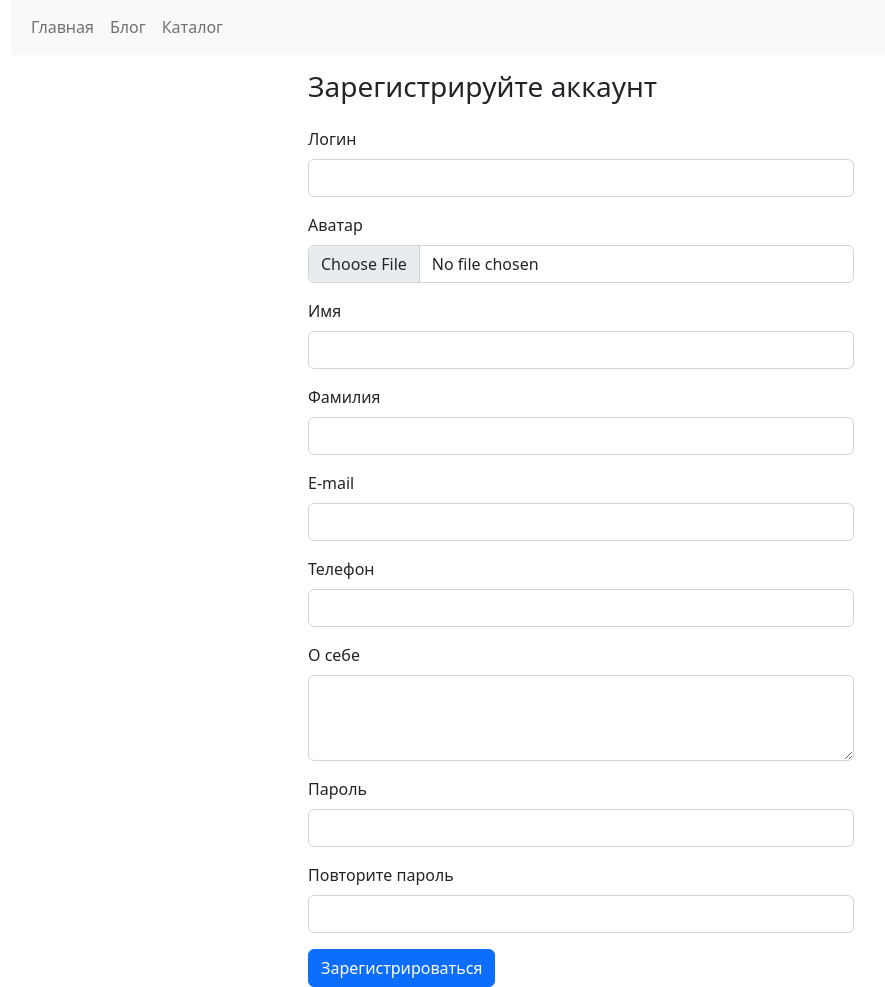
After one commit to Fecaloid/sad-store, a Django app: page /user/register/ in a window 1280 px wide. The commit adds this page. Shown: the part 226-1213 px from the top of the page, without its empty margins (59-944 px from the left). Run offline with Django 4.2, Linux system fonts and the light colour scheme; parts of the project's set-up code (start-up, migrations or seed data) failed here and were passed over.

Commit message:
about user

```diff
--- a/apps/user/admin.py
+++ b/apps/user/admin.py
@@ -12,7 +12,7 @@ admin.site.unregister(Group)
 class UserAdmin(UserAdmin):
     fieldsets = (
         (None, {"fields": ("username", "password")}),
-        (_("Personal info"), {"fields": ("first_name", "last_name", "email", 'phone', 'image_tag', 'image')}),
+        (_("Personal info"), {"fields": ("first_name", "last_name", "email", 'phone', 'image_tag', 'image', 'about')}),
         (
             _("Permissions"),
             {
--- a/apps/user/forms.py
+++ b/apps/user/forms.py
@@ -1,6 +1,31 @@
+
 from django import forms
+
+from apps.user.models import User
 
 
 class LoginForm(forms.Form):
     username = forms.CharField()
     password = forms.CharField(widget=forms.PasswordInput)
+
+
+class RegisterForm(forms.ModelForm):
+    password_confirm = forms.CharField(widget=forms.PasswordInput)
+
+    class Meta:
+        model = User
+        fields = ['username', 'image', 'first_name', 'last_name', 'email', 'phone',
+                  'about', 'password', 'password_confirm']
+
+    def clean_email(self):
+        cleaned_data = self.cleaned_data
+        user = User.objects.filter(email=cleaned_data['email'])
+        if user:
+            raise forms.ValidationError('Пользователь с таким E-mail существует')
+        return cleaned_data['email']
+
+    def clean_password_confirm(self):
+        cleaned_data = self.cleaned_data
+        if cleaned_data['password'] != cleaned_data['password_confirm']:
+            raise forms.ValidationError('Пароли не совпадают')
+        return cleaned_data['password_confirm']
--- a/apps/user/models.py
+++ b/apps/user/models.py
@@ -24,6 +24,7 @@ class User(AbstractUser):
         format='JPEG',
         options={'quality': 100}
     )
+    about = models.TextField(verbose_name='О себе', blank=True, null=True)
 
     def image_tag_thumbnail(self):
         if self.image:
--- a/apps/user/urls.py
+++ b/apps/user/urls.py
@@ -5,4 +5,5 @@ from apps.user import views
 urlpatterns = [
     path('login/', views.user_login, name='login'),
     path('logout/', views.user_logout, name='logout'),
+    path('register/', views.user_register, name='register'),
 ]
--- a/apps/user/views.py
+++ b/apps/user/views.py
@@ -1,6 +1,6 @@
 from django.shortcuts import render, redirect
 from django.contrib.auth import authenticate, login, logout
-from apps.user.forms import LoginForm
+from apps.user.forms import LoginForm, RegisterForm
 from django.http import HttpResponseRedirect
 from django.urls import reverse
 
@@ -29,3 +29,19 @@ def user_login(request):
 def user_logout(request):
     logout(request)
     return redirect('home')
+
+
+def user_register(request):
+    error = None
+    next_page = request.GET.get('next', reverse('home'))
+    if request.method == 'POST':
+        form = RegisterForm(request.POST, request.FILES)
+        if form.is_valid():
+            user = form.save(commit=False)
+            user.set_password(form.cleaned_data['password'])
+            user.save()
+            return render(request, 'user/welcome.html', {'user': user, 'next_page': next_page})
+        error = form.errors
+    else:
+        form = RegisterForm()
+    return render(request, 'user/register.html', {'form': form, 'error': error})
--- a/templates/base.html
+++ b/templates/base.html
@@ -36,9 +36,9 @@
                 <br>
                 <p class="text-danger text-end">Довольно грустно, но что-то найдется...</p>
                 {% if request.user.is_authenticated %}
-                    <p class="text-end">Привет {{ request.user.username }} (<a href="{% url 'logout' %}">Выйти</a>)</p>
+                    <p class="text-end">Привет {{ request.user.username}} (<a href="{% url 'logout' %}">Выйти</a>)</p>
                 {% else %}
-                    <p class="text-end"><a href="{% url 'login' %}?next={{ request.path }}">Войти</a></p>
+                    <p class="text-end"><a href="{% url 'login' %}?next={% if request.GET.next %}{{ request.GET.next }}{% else %}{{ request.path }}{% endif %}">Войти</a> или <a href="{% url 'register' %}?next={{ request.path }}">Зарегистрироваться</a></p>
                 {% endif %}
             </div>
         </div>
--- /dev/null
+++ b/templates/user/register.html
@@ -0,0 +1,58 @@
+{% extends "base.html" %}
+{% block meta_tags %}
+    {% include '_meta_tags.html' with meta_title='Регистрация' %}
+{% endblock %}
+
+{% block content %}
+    <div class="row">
+        <div class="col-sm-12 col-md-3"></div>
+        <div class="col-sm-12 col-md-6">
+            <h3 class="my-header">Зарегистрируйте аккаунт</h3>
+            {% if error %}
+                <div class="alert alert-danger" role="alert">
+                    {{ error }}
+                </div>
+            {% endif %}
+            <form method="post" enctype="multipart/form-data">
+                {% csrf_token %}
+                <div class="mb-3">
+                    <label for="username" class="form-label">Логин</label>
+                    <input type="text" class="form-control" id="username" name="username" required>
+                </div>
+                <div class="mb-3">
+                    <label for="image" class="form-label">Аватар</label>
+                    <input type="file" class="form-control" id="image" name="image" required>
+                </div>
+                <div class="mb-3">
+                    <label for="first_name" class="form-label">Имя</label>
+                    <input type="text" class="form-control" id="first_name" name="first_name" required>
+                </div>
+                <div class="mb-3">
+                    <label for="last_name" class="form-label">Фамилия</label>
+                    <input type="text" class="form-control" id="last_name" name="last_name" required>
+                </div>
+                <div class="mb-3">
+                    <label for="email" class="form-label">E-mail</label>
+                    <input type="email" class="form-control" id="email" name="email" required>
+                </div>
+                <div class="mb-3">
+                    <label for="phone" class="form-label">Телефон</label>
+                    <input type="text" class="form-control" id="phone" name="phone" required>
+                </div>
+                <div class="mb-3">
+                    <label for="about" class="form-label">О себе</label>
+                    <textarea name="about" id="about" class="form-control" rows="3"></textarea>
+                </div>
+                <div class="mb-3">
+                    <label for="password" class="form-label">Пароль</label>
+                    <input type="password" class="form-control" id="password" name="password" required>
+                </div>
+                <div class="mb-3">
+                    <label for="password_confirm" class="form-label">Повторите пароль</label>
+                    <input type="password" class="form-control" id="password_confirm" name="password_confirm" required>
+                </div>
+                <button type="submit" class="btn btn-primary">Зарегистрироваться</button>
+            </form>
+        </div>
+    </div>
+{% endblock %}
```
Also changed, not shown: templates/user/welcome.html (added, +8 -0 lines), apps/user/migrations/0004_user_about.py (added).
